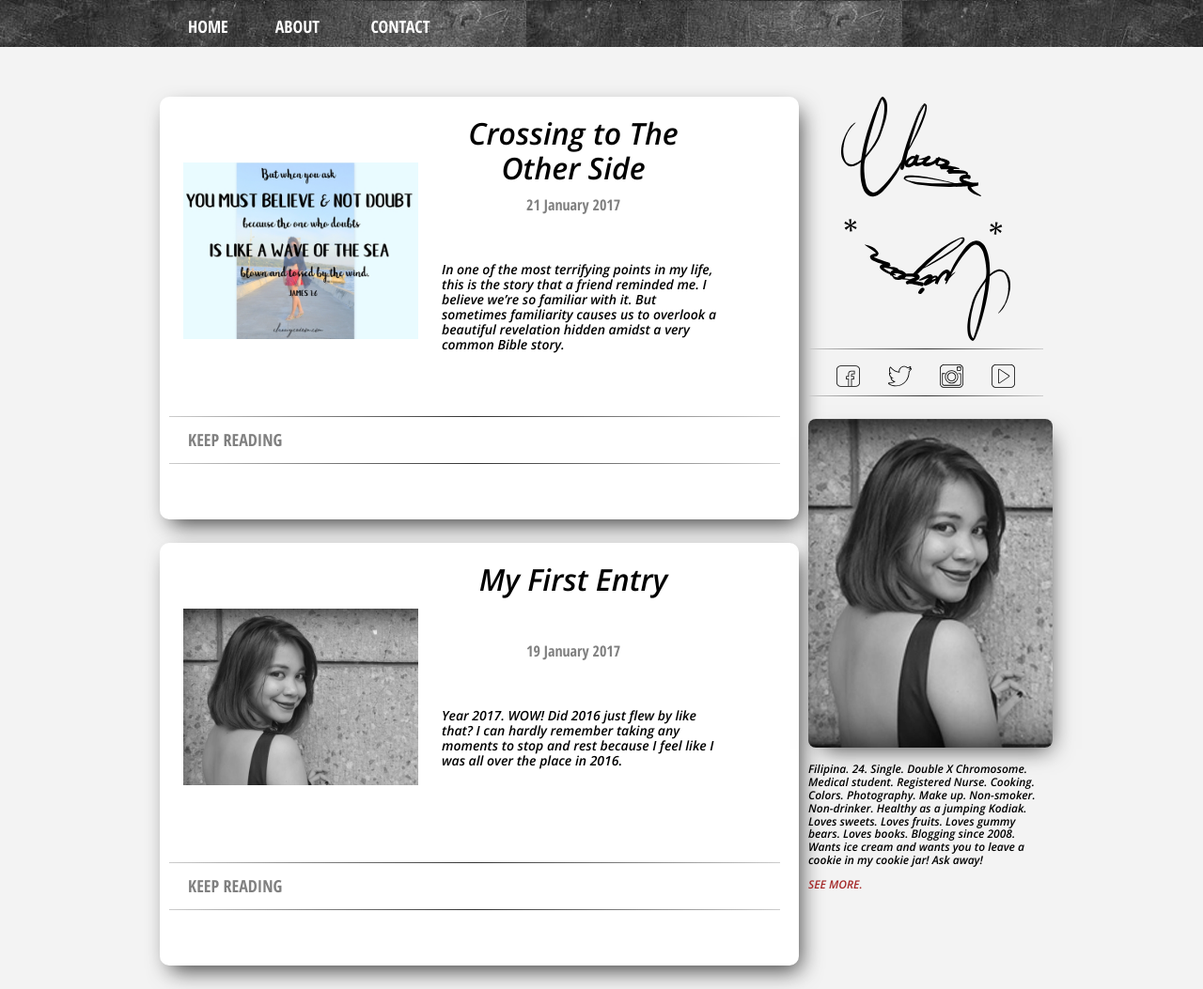
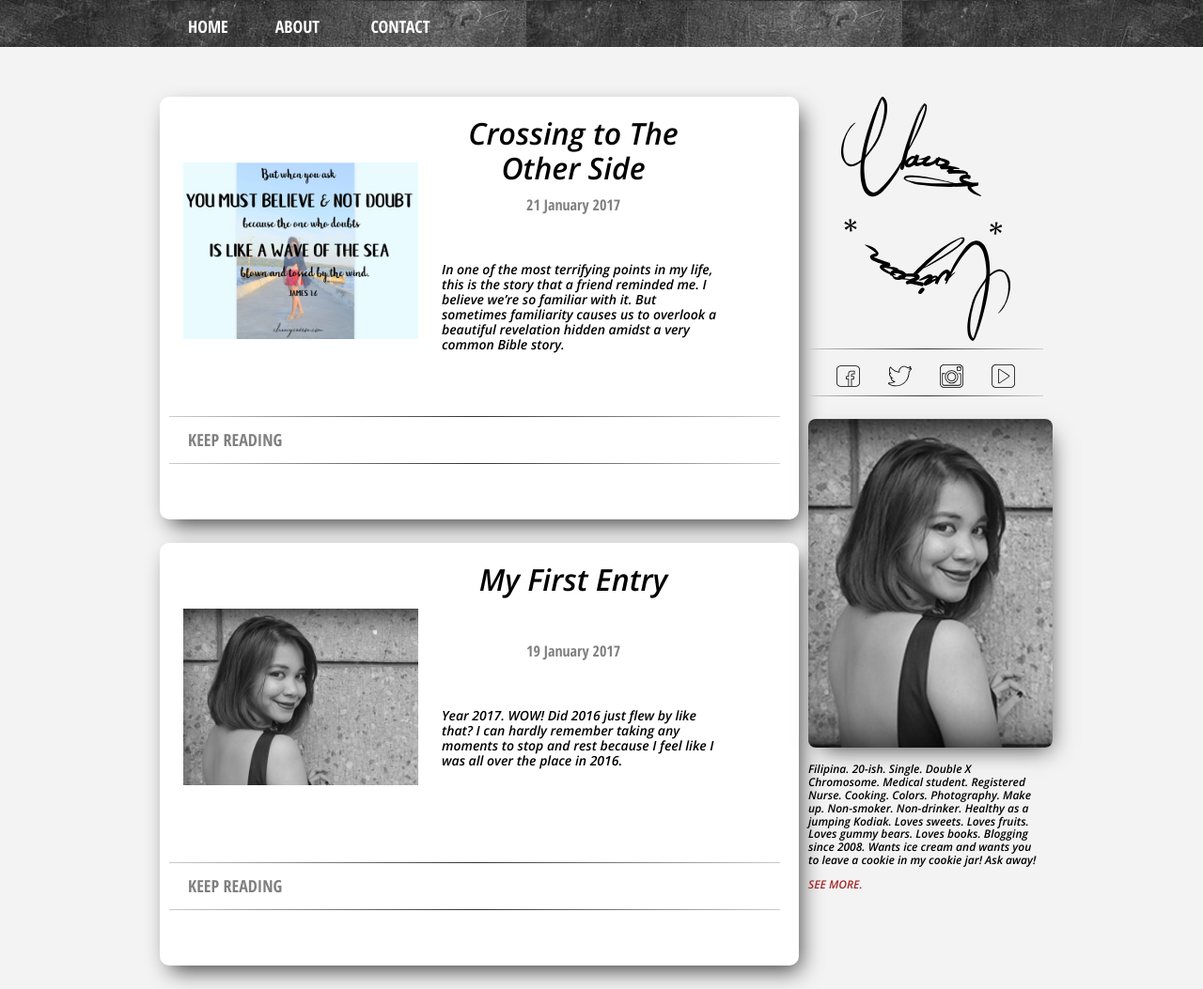
Before and after one commit to clauwycuizon/clauwycuizon, a Jekyll site: the page built from index.html, in a window 1280 px wide. Shown: the whole page at 94% size. Built offline with Jekyll 4.4.1, drawn with Linux system fonts in a browser that asks for light colours.

Commit message:
edited html file side bar from 24 to 20-ish

```diff
--- a/_includes/header.html
+++ b/_includes/header.html
@@ -1,4 +1,4 @@
-<div class="header_navigation_mobile"><ul><li><a href="{{site.baseurl}}/index.html">HOME<li><a href="#">ABOUT  </a></li><li><a href="#">CONTACT</a></li><li><a href="#"> </a></li><li><a href="#"> </a></li></a></li></ul></div><header class="inside_wrapper"><div class="header_wrapper"><nav class="header_navigation"><ul><li><a href="{{site.baseurl}}/index.html">HOME<li><a href="#">ABOUT  </a></li><li><a href="#">CONTACT</a></li><li><a href="#"> </a></li><li><a href="#"> </a></li></a></li></ul></nav><a href="{{site.baseurl}}/index.html"><img class="mobile_navigation_button" onclick="toggleMenu()" src="{{site.baseurl}}/assets/img/menu.svg"/></a></div></header><!--ul.socialmedia_links
+<div class="header_navigation_mobile"><ul><li><a href="{{site.baseurl}}/index.html">HOME<li><a href="#">ABOUT  </a></li><li><a href="#">CONTACT</a></li><li><a href="#"> </a></li><li><a href="#"> </a></li></a></li></ul></div><header class="inside_wrapper"><div class="header_wrapper"><nav class="header_navigation"><ul><li><a href="{{site.baseurl}}/index.html">HOME<li><a href="#">ABOUT  </a></li><li><a href="#">CONTACT</a></li><li><a href="#"> </a></li><li><a href="#"> </a></li></a></li></ul></nav><img class="mobile_navigation_button" onclick="toggleMenu()" src="{{site.baseurl}}/assets/img/menu.svg"/></div></header><!--ul.socialmedia_links
 	li: a(href="#")
 		img.facebook(src="{{site.baseurl}}/assets/img/fb_logo2.svg")
 	li: a(href="#")
--- a/_includes/side_bar.html
+++ b/_includes/side_bar.html
@@ -1 +1 @@
-<div class="side_bar_container"><div class="logo"></div><div class="top_border_socialmedia"><hr/></div><nav class="socialmedia"><ul class="socialmedia_links"><li><a href="https://www.facebook.com/clauwee09"><img class="facebook" src="{{site.baseurl}}/assets/img/fb_logo.svg"/></a></li><li><a href="https://www.twitter.com/clauwy"><img class="twitter" src="{{site.baseurl}}/assets/img/twitter_logo.svg"/></a></li><li><a href="https://www.instagram.com/clauwee"><img class="instagram" src="{{site.baseurl}}/assets/img/instagram_logo.svg"/></a></li><li><a href="https://www.youtube.com/user/venclaucui"><img class="youtube" src="{{site.baseurl}}/assets/img/youtube_logo.svg"/></a></li><li><a href="#"></a></li></ul></nav><div class="bottom_border_socialmedia"><hr/></div><img class="profile_image" src="{{site.baseurl}}/assets/img/profile.jpg"/><div class="about_me_container"><p>Filipina. 24. Single. Double X Chromosome. Medical student. Registered Nurse. Cooking. Colors. Photography. Make up. Non-smoker. Non-drinker. Healthy as a jumping Kodiak. Loves sweets. Loves fruits. Loves gummy bears. Loves books. Blogging since 2008. Wants ice cream and wants you to leave a cookie in my cookie jar! Ask away!</p><a class="see_more" href="#"> <p>SEE MORE.</p></a></div></div>
+<div class="side_bar_container"><div class="logo"></div><div class="top_border_socialmedia"><hr/></div><nav class="socialmedia"><ul class="socialmedia_links"><li><a href="https://www.facebook.com/clauwee09"><img class="facebook" src="{{site.baseurl}}/assets/img/fb_logo.svg"/></a></li><li><a href="https://www.twitter.com/clauwy"><img class="twitter" src="{{site.baseurl}}/assets/img/twitter_logo.svg"/></a></li><li><a href="https://www.instagram.com/clauwee"><img class="instagram" src="{{site.baseurl}}/assets/img/instagram_logo.svg"/></a></li><li><a href="https://www.youtube.com/user/venclaucui"><img class="youtube" src="{{site.baseurl}}/assets/img/youtube_logo.svg"/></a></li><li><a href="#"></a></li></ul></nav><div class="bottom_border_socialmedia"><hr/></div><img class="profile_image" src="{{site.baseurl}}/assets/img/profile.jpg"/><div class="about_me_container"><p>Filipina. 20-ish. Single. Double X Chromosome. Medical student. Registered Nurse. Cooking. Colors. Photography. Make up. Non-smoker. Non-drinker. Healthy as a jumping Kodiak. Loves sweets. Loves fruits. Loves gummy bears. Loves books. Blogging since 2008. Wants ice cream and wants you to leave a cookie in my cookie jar! Ask away!</p><a class="see_more" href="#"> <p>SEE MORE.</p></a></div></div>
```
